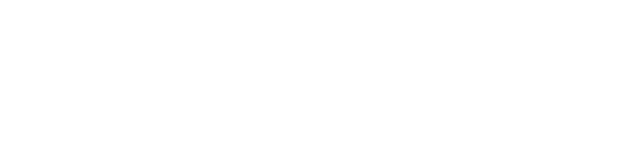
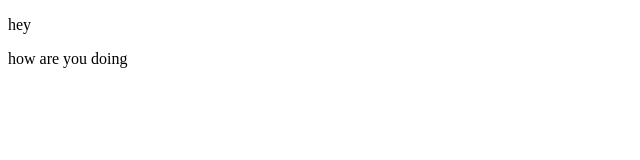
Before and after one commit to 22041/codequeen, a plain HTML site: page index.html in a window 1280 px wide. Shown: the whole page, without its empty margins (0-640 px from the left). Drawn offline with Linux system fonts and the light colour scheme.

Commit message:
added <p>
added p

```diff
--- a/index.html
+++ b/index.html
@@ -6,6 +6,8 @@
   <title>WEB</title>
 </head>
 <body>
+  <p>hey</p>
+  <p>how are you doing</p>
 
 </body>
 </html>
```
